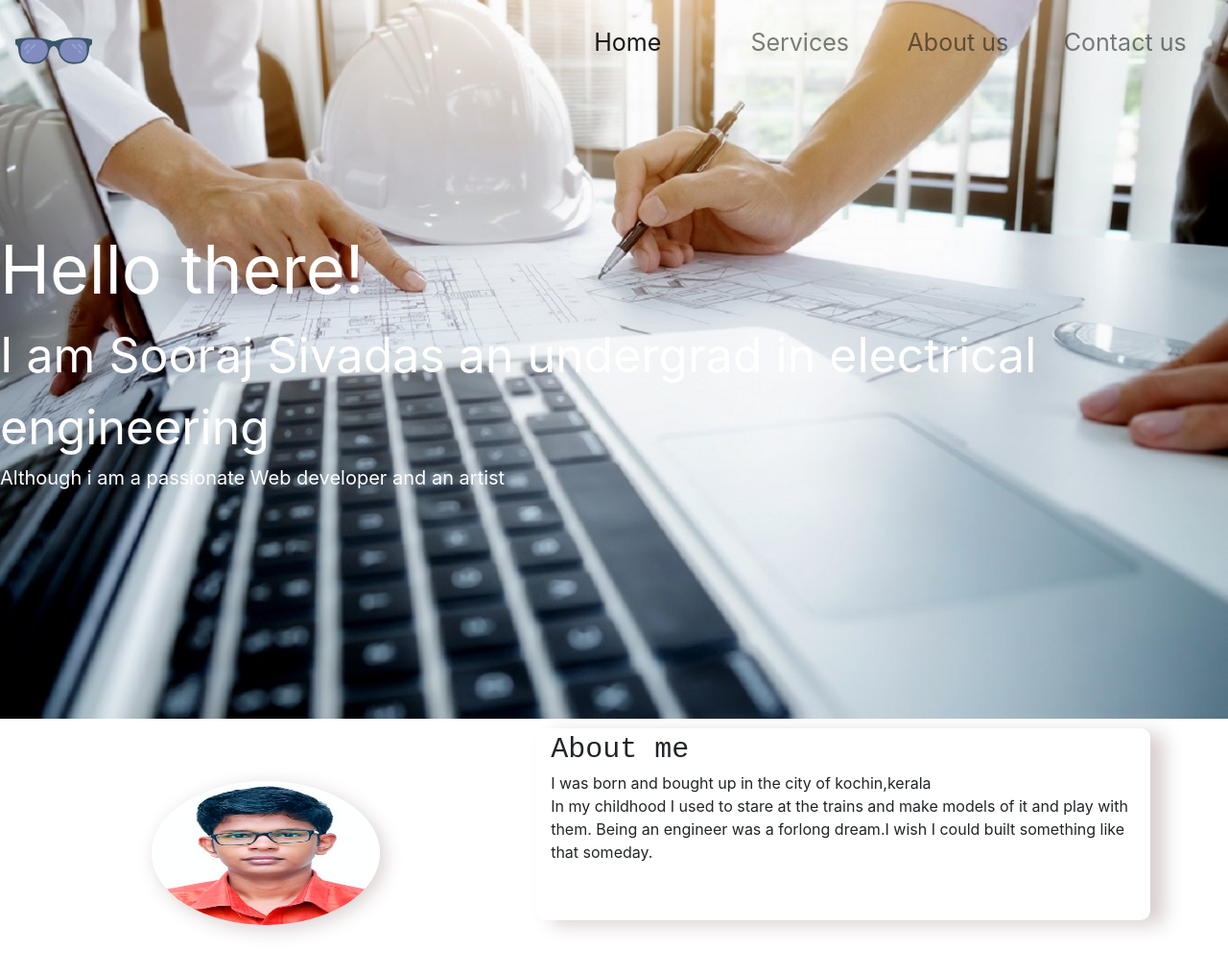
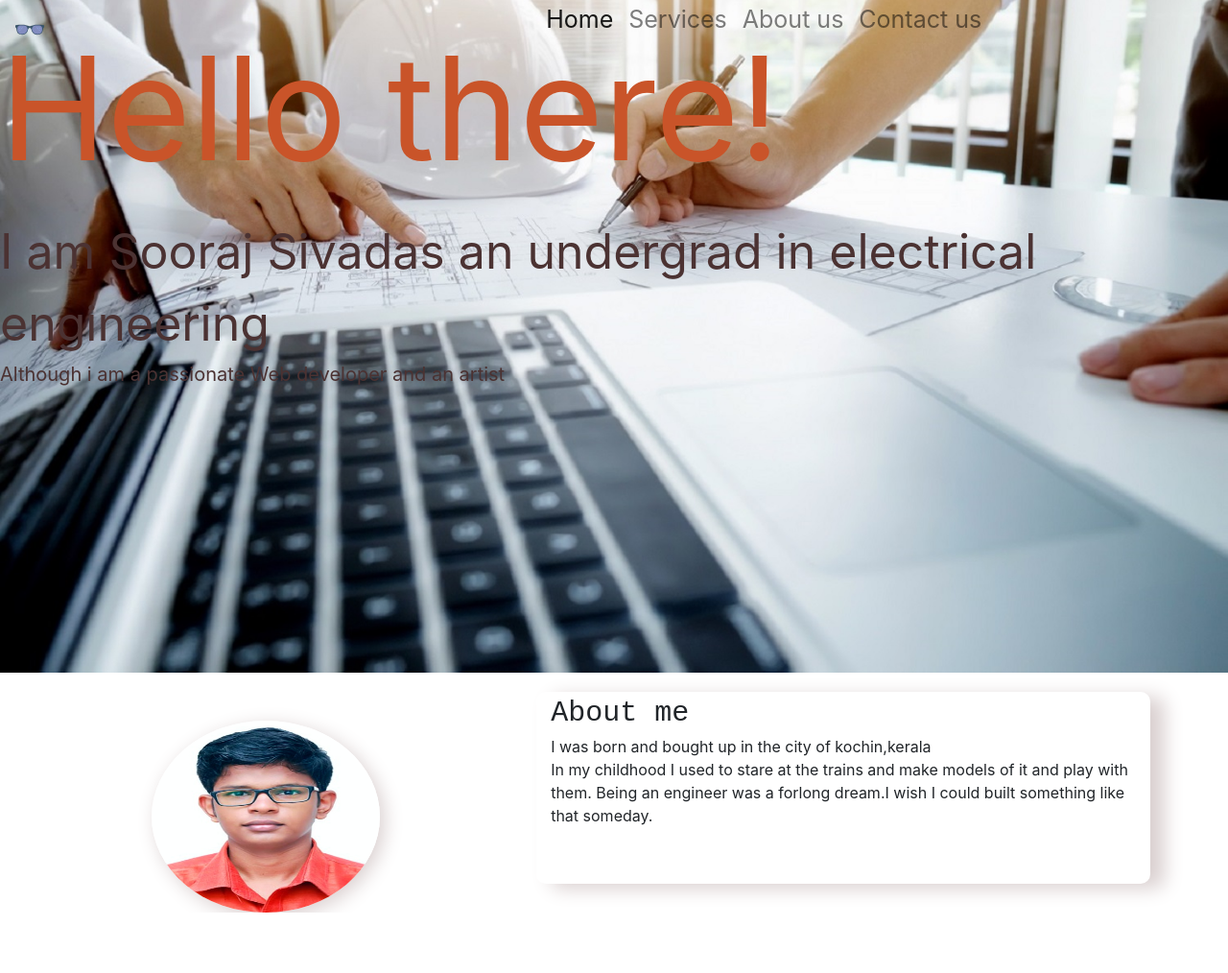
Before and after one commit to jellyjaeger/soorajcv.github.io, a plain HTML site: page index.html in a window 1280 px wide. Shown: the whole page at 96% size. After the commit the page ends 951 px from the top, so only its background shows below. Drawn offline with nearby package versions, Linux system fonts and the light colour scheme.

Commit message:
Update portfoliocss.css

```diff
--- a/portfoliocss.css
+++ b/portfoliocss.css
@@ -25,13 +25,9 @@ width:30px;
     z-index:-1;
     margin-top:-20px;
 }
-.image-container
-{
-
-}
 .intro-para
 {
-    color:white;
+    color:rgb(75, 50, 50);
     position: absolute;
     font-size:15px;
     margin-top:25%;
@@ -59,6 +55,12 @@ width:30px;
 }
 @media all and (min-width:320px)
 {
+    .intro-hello
+    {
+        font-size:25px;
+        color:rgb(201, 84, 41);
+    }
+    }
     .images-sphere{
         width:50%;
         height:200px;
@@ -73,7 +75,7 @@ width:30px;
     }
     .intro-para
 {
-    top:2em;
+    top:0px;
     height:px;
 }
     .navbar{
@@ -153,10 +155,11 @@ width:80px;
   {
       height:200px;
       margin-left:5%;
+      margin-top:20px;
   }
   .images-sphere{
     width:60%;
-    height:150px;
+    height:200px;
 }
 
     .navbar
@@ -192,8 +195,9 @@ width:80px;
         margin-top:-100px;
     }
 .intro-para{
-    margin-top:10%;
+    margin-top:0%;
     font-size:50px;
+
 }
 
 .small-para
@@ -202,6 +206,6 @@ width:80px;
 }
 .intro-hello
 {
-    font-size:70px;
+    font-size:150px;
+
 }
-}
```
